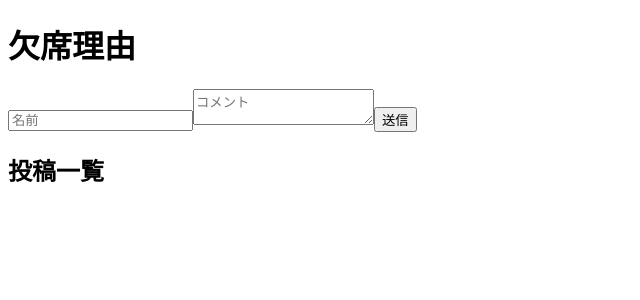
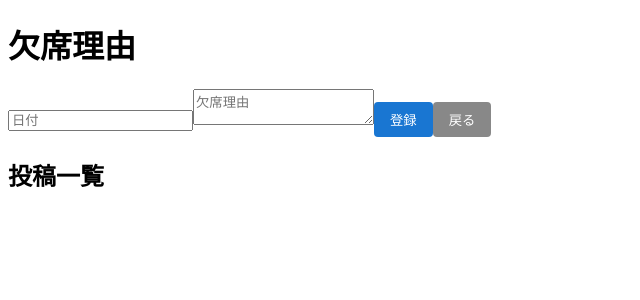
Before and after one commit to std-s23007/PBL_C, a Next.js app: page /Reason in a window 1280 px wide. Shown: the top 300 px of the page, without its empty margins (0-640 px from the left). Built offline with nearby package versions, Linux system fonts and the light colour scheme.

Commit message:
今はエラーが出る(キャンセルボタンの追加途中)

```diff
--- a/src/app/Reason/page.tsx
+++ b/src/app/Reason/page.tsx
@@ -1,5 +1,6 @@
 // app/page.tsx
 "use client";
+import styles from "./page.module.css"
 import { useState } from "react";
 type Review = {
   name: string;
@@ -23,22 +24,29 @@ export default function Home() {
       <form onSubmit={handleSubmit} className="space-y-2">
         <input
           type="text"
-          placeholder="名前"
+          placeholder="日付"
           value={name}
           onChange={(e) => setName(e.target.value)}
           className="border p-2 w-full"
         />
         <textarea
-          placeholder="コメント"
+          placeholder="欠席理由"
           value={comment}
           onChange={(e) => setComment(e.target.value)}
           className="border p-2 w-full"
         />
         <button
           type="submit"
-          className="bg-blue-600 text-white px-4 py-2 rounded"
+          className={styles.button}
         >
-          送信
+          登録
+        </button>
+        <button
+          className={styles.button}
+          style={{ backgroundColor: '#888' }}
+          onClick={() => router.push('/')}
+        >
+          戻る
         </button>
       </form>
       <div className="mt-6">
```
